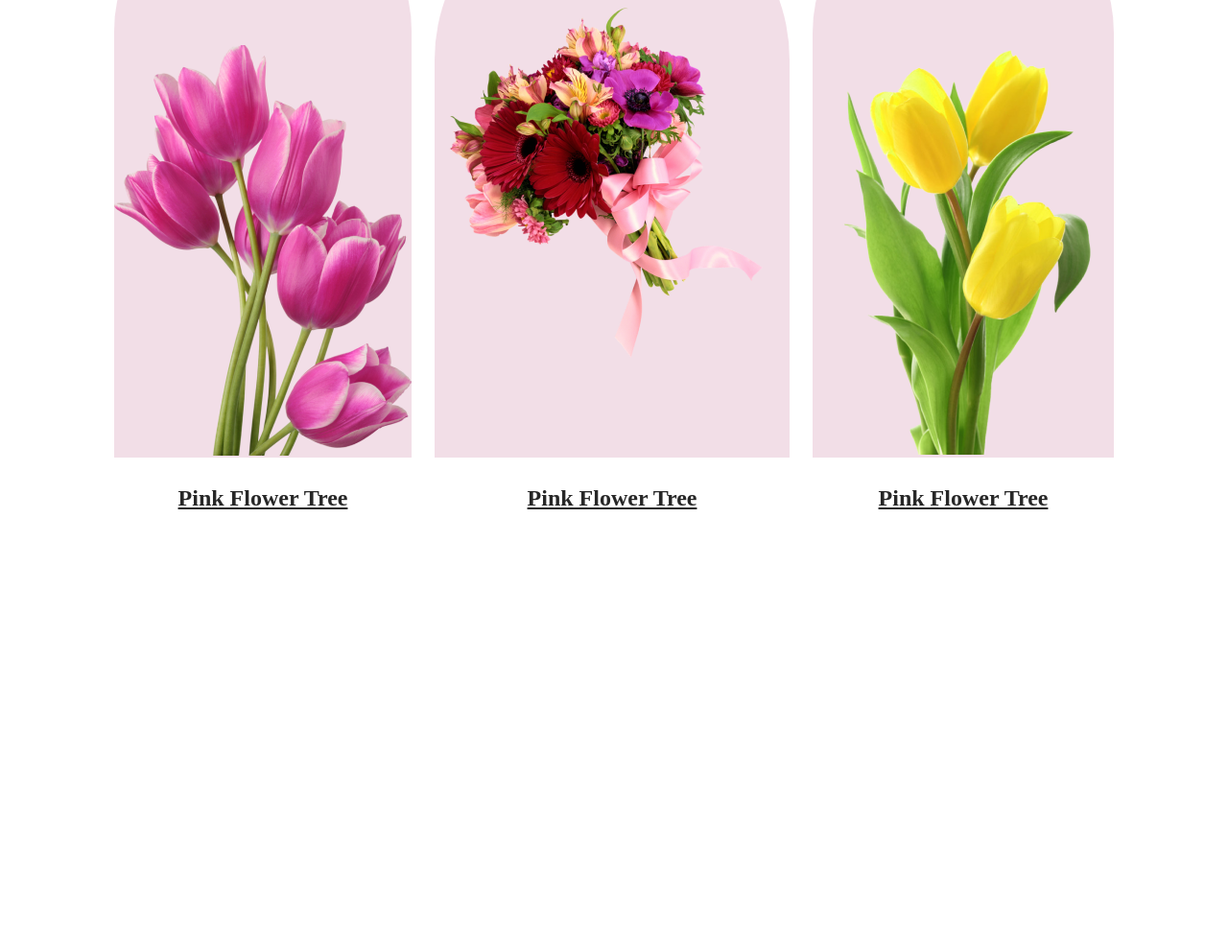
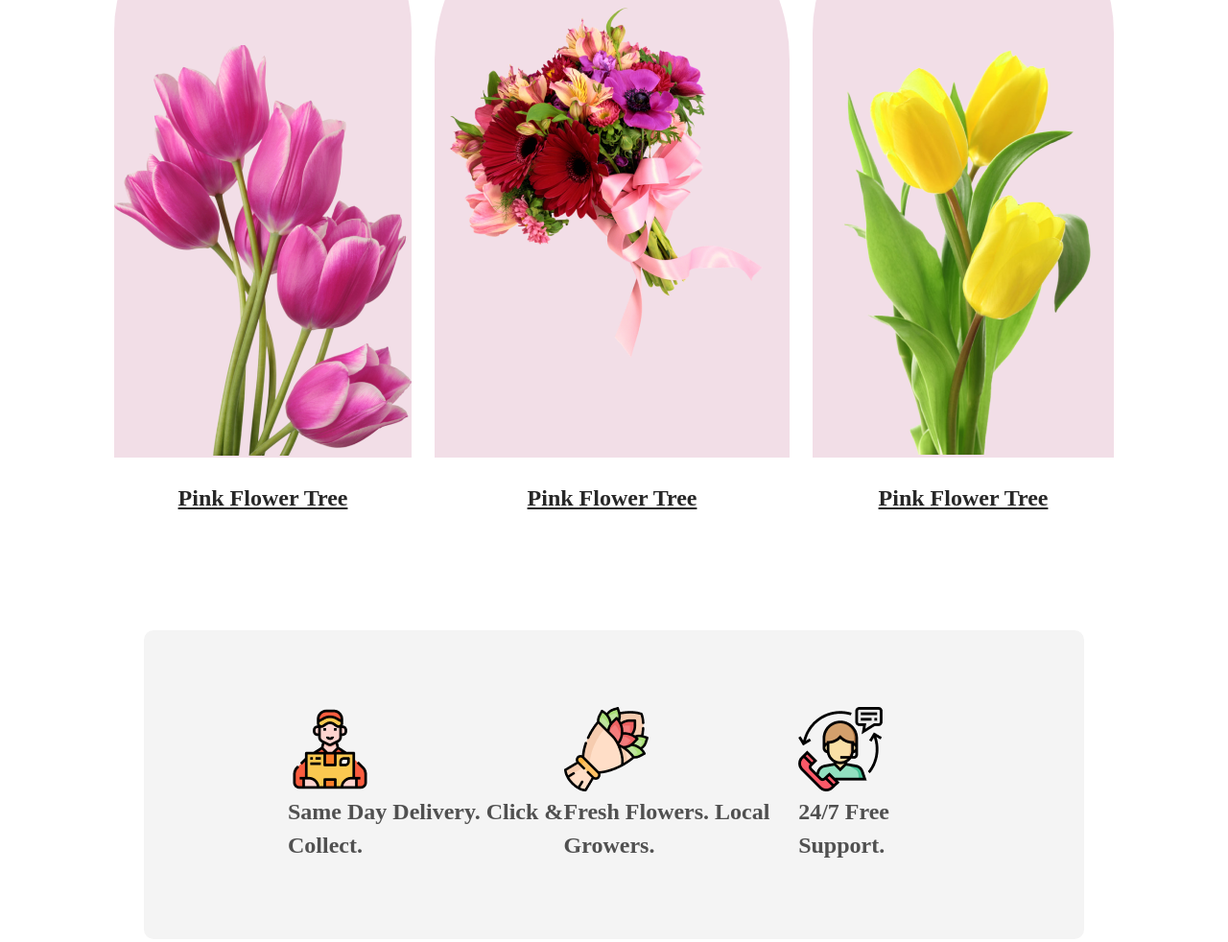
Before and after one commit to towfiq-dev/flower-shop-assignment-main, a plain HTML site: page index.html in a window 1280 px wide. Shown: the part 1302-2284 px from the top of the page at 96% size. Before the commit the page ends 1839 px from the top, so only its background shows below. Drawn offline with Linux system fonts and the light colour scheme.

Commit message:
added section -03

```diff
--- a/index.html
+++ b/index.html
@@ -49,6 +49,26 @@
   </div>
   </div>
   </section>
+  <!-- section-03 -->
+  <section id="service">
+    <div class="service">
+      <div class="icon">
+        <img src="Flower Asset/Group 57.png" alt="">
+        <p>Same Day Delivery. Click & Collect.</p>
+      </div>
+      <div class="icon">
+        <img src="Flower Asset/Group 58.png" alt="">
+        <p>Fresh Flowers. Local Growers.</p>
+      </div>
+      <div class="icon">
+        <img src="Flower Asset/Group 59.png" alt="">
+        <p>24/7 Free Support.</p>
+      </div>
+    </div>
+  </section>
+  </main>
+  <footer>
 
+  </footer>
 </body>
 </html>
--- a/style/phone-reponsive.css
+++ b/style/phone-reponsive.css
@@ -45,16 +45,30 @@
 }
 .card{
   padding-top: 40px;
-  height: 500px;
+  max-height: 500px;
   margin-bottom: 15px;
 }
 .card img{
-  width: 100%;
-}
-.card img{
+  max-width: 270px;
   margin-top: 40px;
 }
 .abc img{
   margin-top: 72px;
 }
+/* section-03 */
+#service{
+  margin: 50px 20px;
 }
+.service{
+  padding: 20px 10px;
+}
+.icon img {
+ width: 50px;
+}
+.icon p{
+  margin-top: 15px;
+  font-size: 12px;
+  line-height: 18px;
+
+}
+}
--- a/style/style.css
+++ b/style/style.css
@@ -93,3 +93,21 @@
 .abc img{
   margin-top: 70px;
 }
+/* section-03 */
+#service{
+  margin: 120px 150px;
+}
+.service{
+  display: flex;
+  justify-content: space-between;
+  background-color: rgba(39, 39, 39, 0.05);
+  padding: 80px 150px;
+  border: none;
+  border-radius: 10px;
+}
+.icon p{
+  font-size: 24px;
+  font-weight: 600;
+  line-height: 35px;
+  color: rgba(39, 39, 39, 0.8);
+}
```
